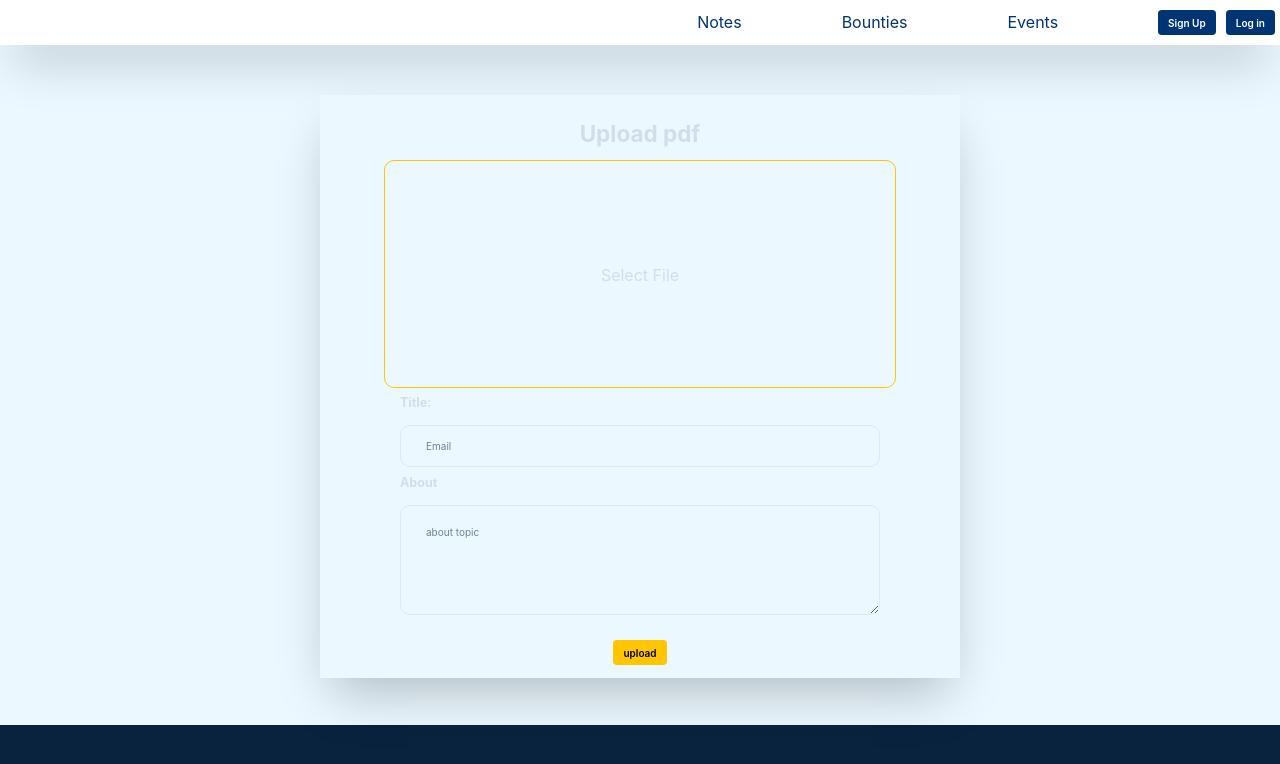
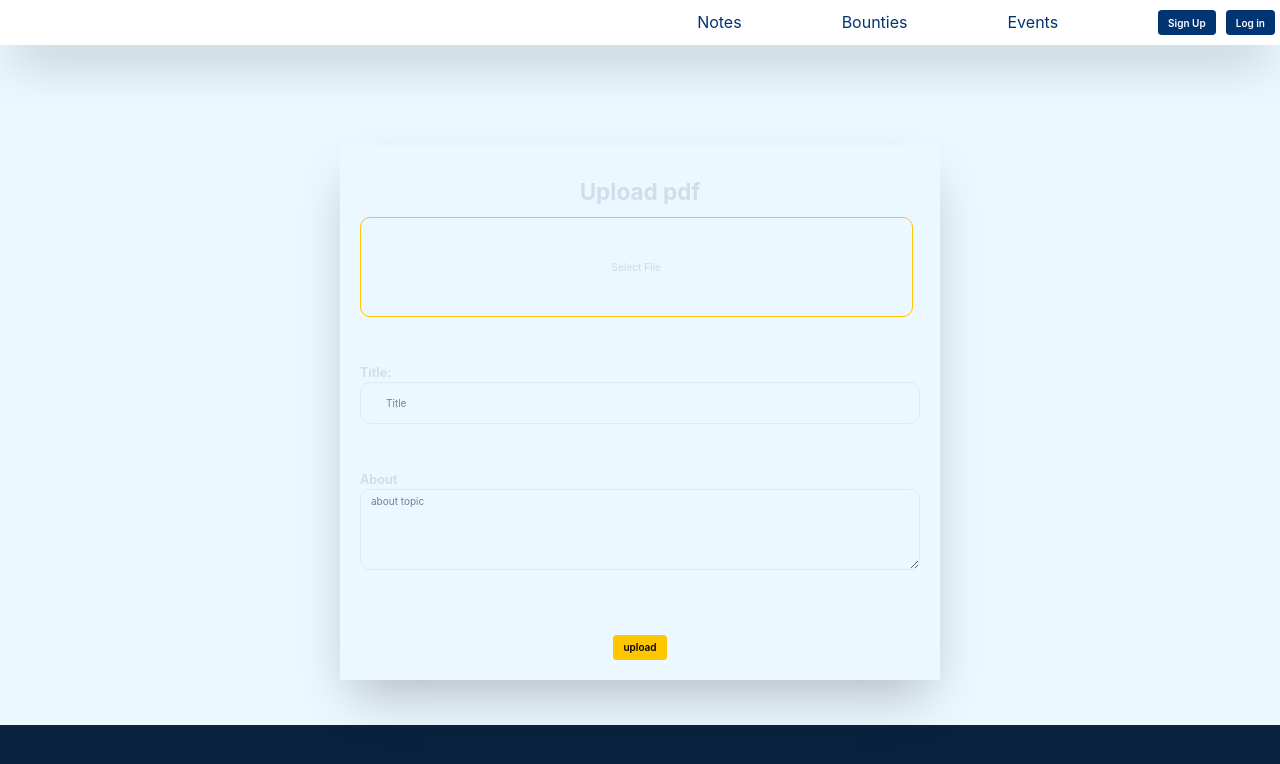
Before and after one commit to ArunBohra12/college-collab, a React (Vite) app in the folder client/: page / in a window 1280 px wide. Shown: the top 764 px of the page. Built offline with nearby package versions, Linux system fonts and the light colour scheme.

Commit message:
improve ui for notespage

```diff
--- a/client/src/App.tsx
+++ b/client/src/App.tsx
@@ -1,9 +1,7 @@
-import './app.css';
-import Bounties from './components/bounties/bounties';
-import Login from './components/login/login';
 import Navbar from './components/navbar/navbar';
 import Notes from './components/notes/notes';
-import SignUp from './components/signup/signup';
+
+import './app.css';
 
 function App(): JSX.Element {
   return (
--- a/client/src/components/bounty/bounty.tsx
+++ b/client/src/components/bounty/bounty.tsx
@@ -1,5 +1,4 @@
 import { Badge, Box, Flex, Heading, Spacer } from '@chakra-ui/react';
-import { BsChatRightFill } from 'react-icons/bs';
 
 function Bounty(): JSX.Element {
   return (
--- a/client/src/components/login/login.tsx
+++ b/client/src/components/login/login.tsx
@@ -2,7 +2,7 @@ import { Box, Button, Heading, Img, Input } from '@chakra-ui/react';
 import React from 'react';
 import './login.css';
 
-function Login() {
+function Login(): JSX.Element {
   return (
     <div>
       <Box display='flex'>
--- a/client/src/components/notes/notes.css
+++ /dev/null
@@ -1,18 +0,0 @@
-.file{
-
-     display: flex;
-     justify-content: center;
-     border: 1px solid gray;
-     margin-left: 40rem;
-     margin-right: 40rem;
-     /* background-color: aqua; */
-    }
-
-.file-input{
-    outline: none;
-      padding-top: 6rem;
-      padding-bottom: 6rem;
-       padding-left: 6rem;
-        padding-right: 6rem;
-        opacity: 0;
-}
--- a/client/src/components/notes/notes.tsx
+++ b/client/src/components/notes/notes.tsx
@@ -1,65 +1,55 @@
-import { Box, Button, Heading, Input, Textarea } from '@chakra-ui/react';
-import React, { useState } from 'react';
+import { Box, Button, FormLabel, Heading, Input, Spacer, Textarea } from '@chakra-ui/react';
+import { useState } from 'react';
 // import './notes.css';
 
-function Notes() {
-  const [input, setInput] = useState([]);
+function Notes(): JSX.Element {
+  const [uploadedFiles, setUploadedFiles] = useState<FileList[]>([]);
+
+  const handleFileInput = (e: React.SyntheticEvent<HTMLInputElement>) => {
+    if (e.currentTarget.files) {
+      setUploadedFiles([e.currentTarget.files]);
+    }
+
+    console.log(uploadedFiles);
+  };
+
   return (
-    <Box bg=' #EBF8FF' ml='25%' mr='25%' pt={5} pb={5} mt={20} boxShadow='2xl'>
+    <Box bg=' #EBF8FF' w='min(90vw,600px)' m='auto' mt='100px' p='20px' boxShadow='2xl'>
       <Heading as='h2' size='xl' justifyContent='center' display='flex' mb={5} mt={5}>
         Upload pdf
       </Heading>
       <form>
-        <Box
+        <Box display='grid' gap='4rem'>
+          <FormLabel
+            htmlFor='notes-input'
             borderRadius={10}
-          ml='10%'
-          mr='10%'
+            display='flex'
             justifyContent='center'
-          textAlign='center'
+            alignItems='center'
             className='file'
             border='1px'
             borderColor='#ffc600'
-          pb={40}>
-          <Input
-            type='file'
-            className='file-input'
-            opacity='0'
-            pt={40}
-            display='flex'
-            justifyContent='center'
-            value={input}
-            onChange={(e) => setInput(e.target.value)}
-          />
+            minHeight='10rem'>
             Select File
-        </Box>
-        <Box mt={2} gap='5' justifyContent='center' display='grid'>
+          </FormLabel>
+          <Input type='file' id='notes-input' className='file-input' display='none' onChange={handleFileInput} />
+          <Box gap='5' justifyContent='center'>
             <Heading as='h2' size='md' mb={1} mt={1}>
               Title:
             </Heading>
-          <Input borderRadius='10' type='email' w='100%' placeholder='Email' p={8} pl={10} pr={10} width='3xl' />
+            <Input borderRadius='10' type='text' placeholder='Title' p={8} pl={10} pr={10} />
           </Box>
-
-        <Box mt={2} gap='5' justifyContent='center' display='grid'>
+          <Box mt={2} gap='5'>
             <Heading as='h2' size='md' mb={1} mt={1}>
               About
             </Heading>
-          <Textarea
-            rows={5}
-            cols={40}
-            borderRadius='10'
-            w='100%'
-            placeholder='about topic'
-            p={8}
-            pl={10}
-            pr={10}
-            width='3xl'
-          />
+            <Textarea rows={5} cols={40} borderRadius='10' w='100%' placeholder='about topic' />
           </Box>
-
           <Box display='flex' justifyContent='center' mt={10}>
             <Button color='black' colorScheme='blue' bg='#ffc600'>
               upload
             </Button>
+          </Box>
         </Box>
       </form>
     </Box>
--- a/client/src/components/signup/signup.tsx
+++ b/client/src/components/signup/signup.tsx
@@ -2,7 +2,7 @@ import { Box, Button, Heading, Img, Input, Link, LinkBox, Text } from '@chakra-u
 import React from 'react';
 import './signup.css';
 
-function SignUp() {
+function SignUp(): JSX.Element {
   return (
     <div>
       <Box display='flex'>
```
Lines whose indentation alone changed are shown as unchanged.
